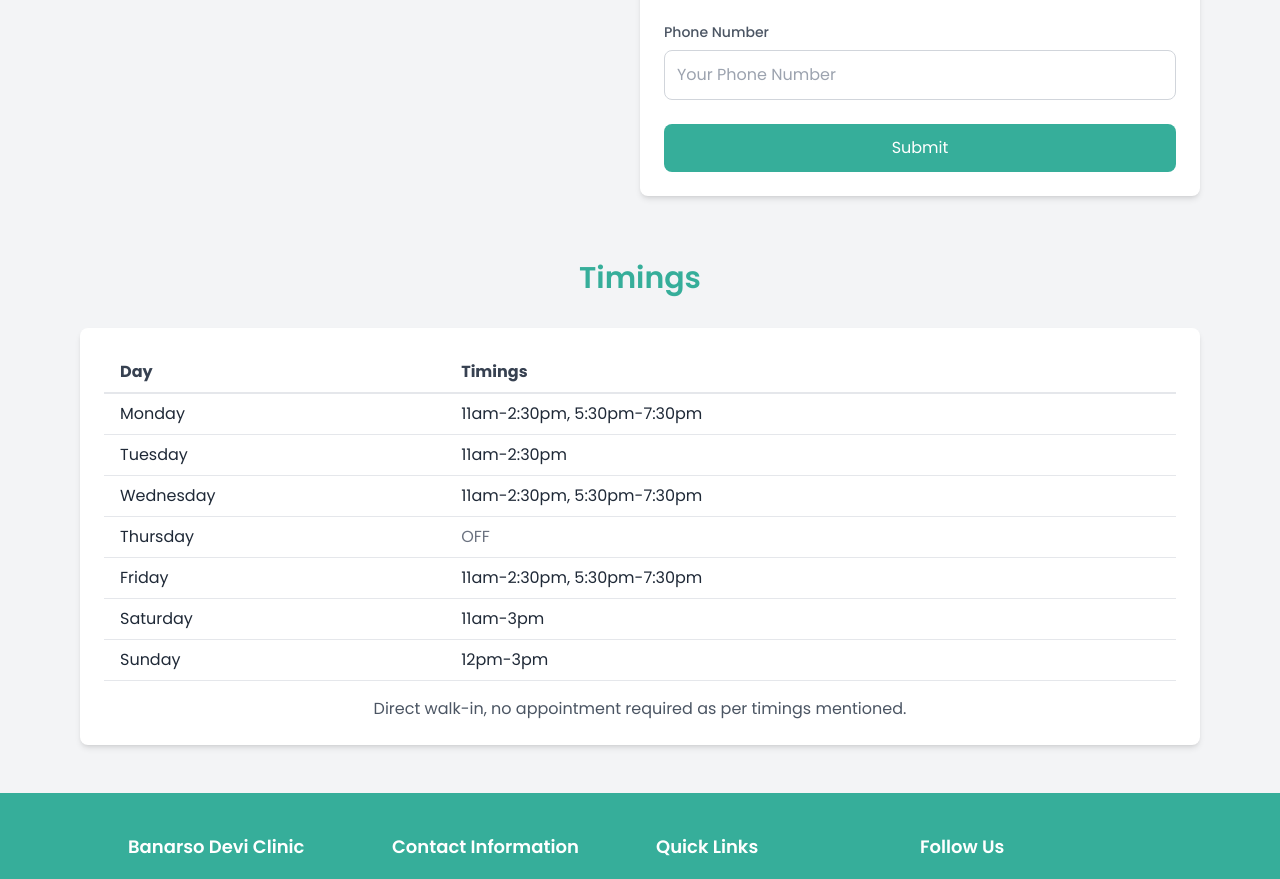
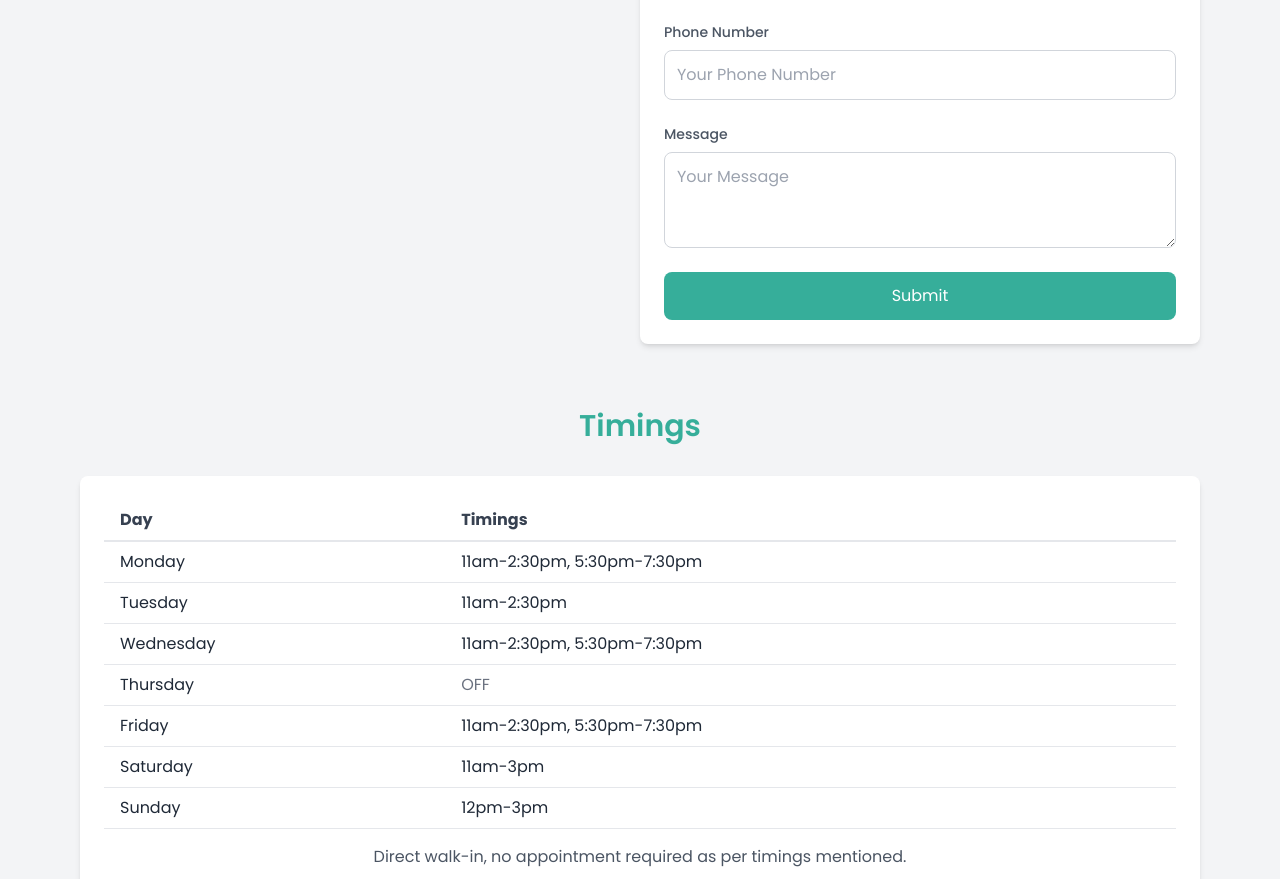
Before and after one commit to Iaak12/banarsodeviclinic, a React (Vite) app: page / in a window 1280 px wide. Shown: the part 3902-4781 px from the top of the page. Built offline with nearby package versions, Linux system fonts and the light colour scheme.

Commit message:
email js done

```diff
--- a/src/components/Contact.jsx
+++ b/src/components/Contact.jsx
@@ -1,11 +1,11 @@
 import { useEffect, useRef, useState } from "react";
 import { useLocation } from "react-router-dom";
-import emailjs from "emailjs-com";
+import emailjs from "@emailjs/browser";
 
 const Contact = () => {
-  // const form = useRef();
   const location = useLocation();
   const [scrollToForm, setScrollToForm] = useState(false);
+  const [message, setMessage] = useState(""); // For success/error feedback
 
   useEffect(() => {
     if (location.state?.scrollToForm) {
@@ -27,16 +27,22 @@ const Contact = () => {
     e.preventDefault();
 
     emailjs
-      .sendForm('service_o6jx1jd', 'template_a75bv9b', form.current, {
-        publicKey: '1ZjJFEuVboqfjjDW8',
-      })
+      .sendForm(
+        "service_o6jx1jd", // Service ID
+        "template_a75bv9b", // Template ID
+        form.current, // Form reference
+        "1ZjJFEuVboqfjjDW8" // Public Key (User ID)
+      )
       .then(
         () => {
-          console.log('SUCCESS!');
+          setMessage("Your message has been sent successfully!"); // Success feedback
+          form.current.reset(); // Clear the form
         },
         (error) => {
-          console.log('FAILED...', error.text);
-        },
+          setMessage(
+            `There was an error sending your message: ${error.text}` // Error feedback
+          );
+        }
       );
   };
 
@@ -62,6 +68,7 @@ const Contact = () => {
               us an email or call us.
             </p>
             <div className="mt-6 space-y-4">
+              {/* Address */}
               <div className="flex items-center">
                 <span className="text-xl text-backgroundColor font-bold mr-4">
                   📍
@@ -74,6 +81,7 @@ const Contact = () => {
                   Nearest metro station - Karol Bagh.
                 </p>
               </div>
+              {/* Contact */}
               <div className="flex items-center">
                 <span className="text-xl text-backgroundColor font-bold mr-4">
                   📞
@@ -82,12 +90,13 @@ const Contact = () => {
                   +91 9953626323, +91 9891517051
                 </p>
               </div>
+              {/* Email */}
               <div className="flex items-center">
                 <span className="text-xl text-backgroundColor font-bold mr-4">
                   📧
                 </span>
                 <p className="text-gray-700">
-                Gautambatrachiropractic@gmail.com
+                  Gautambatrachiropractic@gmail.com
                 </p>
               </div>
             </div>
@@ -101,7 +110,20 @@ const Contact = () => {
             <h3 className="text-2xl font-semibold text-backgroundColor text-center">
               Book an Appointment
             </h3>
+            {/* Feedback Message */}
+            {message && (
+              <p
+                className={`text-center mt-4 p-2 rounded-md ${
+                  message.includes("error")
+                    ? "bg-red-100 text-red-600"
+                    : "bg-green-100 text-green-600"
+                }`}
+              >
+                {message}
+              </p>
+            )}
             <form ref={form} className="space-y-6" onSubmit={sendEmail}>
+              {/* First Name */}
               <div className="flex flex-col">
                 <label
                   htmlFor="firstName"
@@ -118,6 +140,7 @@ const Contact = () => {
                   required
                 />
               </div>
+              {/* Last Name */}
               <div className="flex flex-col">
                 <label
                   htmlFor="lastName"
@@ -134,6 +157,7 @@ const Contact = () => {
                   required
                 />
               </div>
+              {/* Email Address */}
               <div className="flex flex-col">
                 <label
                   htmlFor="email"
@@ -150,6 +174,7 @@ const Contact = () => {
                   required
                 />
               </div>
+              {/* Phone Number */}
               <div className="flex flex-col">
                 <label
                   htmlFor="phone"
@@ -166,6 +191,23 @@ const Contact = () => {
                   required
                 />
               </div>
+              {/* Message */}
+              <div className="flex flex-col">
+                <label
+                  htmlFor="message"
+                  className="text-sm font-medium text-gray-600"
+                >
+                  Message
+                </label>
+                <textarea
+                  id="message"
+                  name="message"
+                  placeholder="Your Message"
+                  className="mt-2 p-3 border border-gray-300 rounded-lg focus:outline-none focus:ring-2 focus:ring-backgroundColor h-24"
+                  required
+                ></textarea>
+              </div>
+              {/* Submit Button */}
               <button
                 type="submit"
                 className="w-full bg-backgroundColor text-white py-3 rounded-lg hover:bg-hoverColor transition duration-300"
```
